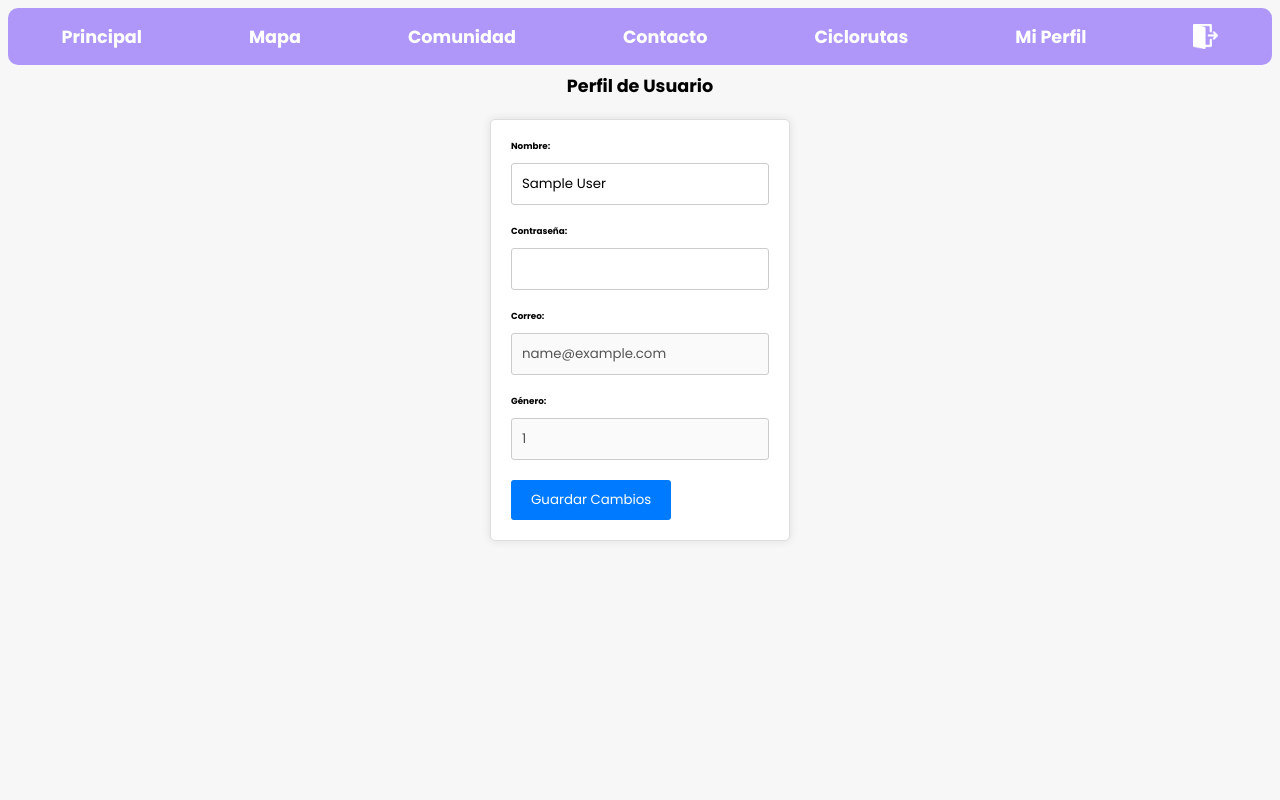
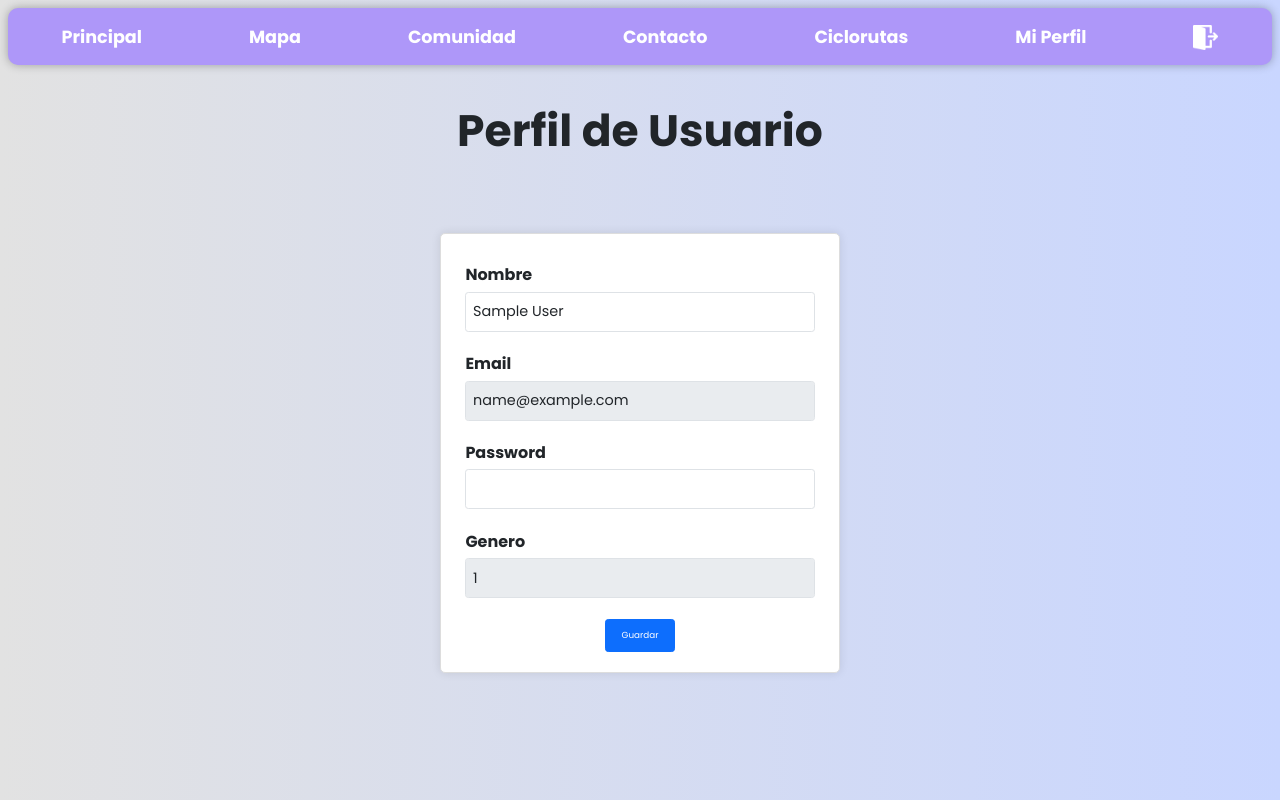
Before and after one commit to Samue2408/ProyectoMovilidad, a Flask app: page /prueba in a window 1280 px wide. Run offline with Flask 3, Linux system fonts and the light colour scheme; the visitor is signed in with stand-in values (Sample User, id 1).

Commit message:
Nuevo usuario predet. y Mejora perfil de usu

```diff
--- a/BackEnd/config/static/css/act.css
+++ b/BackEnd/config/static/css/act.css
@@ -1,4 +1,10 @@
 /* Estilos generales */
+@import url('https://fonts.googleapis.com/css2?family=Poppins:ital,wght@0,100;0,200;0,300;0,400;0,500;0,600;0,700;0,800;0,900;1,100;1,200;1,300;1,400;1,500;1,600;1,700;1,800;1,900&display=swap');
+
+* {
+  font-family: 'Poppins', sans-serif;
+}
+
 :root {
     --blanco: #ffffff;
     --oscuro: #212121;
@@ -21,10 +27,11 @@ html {
   }
 
 body {
-    font-family: Arial, sans-serif;
-    background-color: #f7f7f7;
+    height: 100%;
     margin: 0;
     padding: 0;
+    background-color: #c9d6ff;
+    background: linear-gradient(to right, #e2e2e2, #c9d6ff);
 }
 
 fieldset{
@@ -32,11 +39,29 @@ fieldset{
 }
 
 h1 {
+    font-size: 5rem;
+    font-weight: 700;
+    display: flex;
+    margin: 5vh;
+    align-items: center;
+    justify-content: center;
     text-align: center;
 }
 
+.container_form{
+    height: 65vh;
+    display: flex;
+    justify-content: center;
+    align-items: center;
+    font-size: 2vh;
+    margin: 10px;
+}
+
 form {
-    max-width: 300px;
+    height: 55vh;
+    display: flex;
+    justify-content: center;
+    max-width: 400px;
     margin: 0 auto;
     padding: 20px;
     background-color: #fff;
@@ -52,42 +77,38 @@ label {
     font-weight: bold;
 }
 
-input[type="text"],
-input[type="password"] {
-    width: 100%;
-    padding: 10px;
-    margin-bottom: 20px;
-    border: 1px solid #ccc;
-    border-radius: 3px;
+
+button {
+    width: 20%;
 }
 
-/* Estilo para el botón de guardar cambios */
-input[type="submit"] {
-    background-color: #007bff;
-    color: #fff;
-    border: none;
-    border-radius: 3px;
-    padding: 10px 20px;
-    cursor: pointer;
+.col-12 {
+    display: flex;
+    justify-content: center;
 }
 
-input[type="submit"]:hover {
-    background-color: #0056b3;
+fieldset .form-control {
+    width: 200%;
+    height: 5vh;
+    font-size: 1.8vh;
 }
 
-/* Estilos para los párrafos de información */
-p {
-    margin-bottom: 10px;
+@media (max-width: 767px) {
+    fieldset .form-control {
+        width: 100%;
+    }
 }
 
-/* Estilos para el formulario */
-#update-form {
-    margin-top: 20px;
+@media (max-width: 872px) {
+    h1 {
+        font-size: 3rem;
+        font-weight: 700;
+        display: flex;
+        height: 10%;
+        margin: 4vh;
+    }
+    .container_form {
+        padding-top: 10px;
+        align-items: baseline;
+    }
 }
-
-/* Estilos para el campo "Género" */
-#genre {
-    width: 100%;
-}
-
-/* Otras etiquetas o elementos que desees personalizar */
--- a/BackEnd/config/static/css/layout.css
+++ b/BackEnd/config/static/css/layout.css
@@ -16,6 +16,7 @@ body {
   background-color: var(--secundario);
   border-radius: 10px;
   margin: 8px;
+  box-shadow: 0 0 10px rgba(0, 0, 0, 0.3);
 }
 
 .navegacion-principal {
@@ -59,7 +60,7 @@ body {
     padding: 0.5rem 1rem; /* Ajustar el relleno para pantallas más pequeñas */
   }
   .navegacion-principal {
-    height: 200px;
+    height: auto;
   }
   #close_ss {
     height: 20px;
--- a/BackEnd/config/templates/act_info.html
+++ b/BackEnd/config/templates/act_info.html
@@ -3,6 +3,9 @@
 {% block title %}Perfil de Usuario{% endblock %}
 
 {% block styles %}
+
+<link href="https://cdn.jsdelivr.net/npm/bootstrap@5.3.2/dist/css/bootstrap.min.css" rel="stylesheet"
+    integrity="sha384-T3c6CoIi6uLrA9TneNEoa7RxnatzjcDSCmG1MXxSR1GAsXEV/Dwwykc2MPK8M2HN" crossorigin="anonymous">
 <link rel="stylesheet" href="{{ url_for('static', filename='css/act.css') }}" />
 {% endblock %}
 
@@ -10,26 +13,46 @@
 {% block body %}
 <h1>Perfil de Usuario</h1>
 
-<form id="update-form">
-    <label for="nombre">Nombre:</label>
-    <input type="text" id="nombre" name="nombre" value="{{ User.name }}" required>
-    <br>
-    <label for="contrasena">Contraseña:</label>
-    <input type="password" id="contrasena" name="contrasena" value="{{ User.password }}" required>
-    <br>
-    <fieldset disabled>
-        <label for="email">Correo:</label>
-        <input type="text" id="email" name="email" value="{{ User.email }}">
-        <br>
-        <label for="genre">Género:</label>
-        <input type="text" id="genre" name="genre" value="{{ User.genre }}">
-        <br>
-    </fieldset>
+<div class="container_form">
+    <form class="row g-3">
+        <fieldset>
+            <div class="col-md-6">
+                <label for="inputName" class="form-label">Nombre</label>
+                <input type="text" class="form-control" id="inputName" value="{{ User.name }}">
+            </div>
+        </fieldset>
 
-    <input type="submit" value="Guardar Cambios">
+        <fieldset disabled>
+            <div class="col-md-6">
+                <label for="inputEmail4" class="form-label">Email</label>
+                <input type="email" class="form-control" id="exampleInputEmail1" value="{{ User.email }}">
+            </div>
+        </fieldset>
 
-</form>
+        <fieldset>
+            <div class="col-md-6">
+                <label for="inputPassword4" class="form-label">Password</label>
+                <input type="password" class="form-control" id="inputPassword4" value="{{ User.password }}">
+            </div>
+        </fieldset>
+
+        <fieldset disabled>
+            <div class="col-md-6">
+                <label for="inputGenre" class="form-label">Genero</label>
+                <input type="text" class="form-control" id="inputGenre" value="{{ User.genre }}">
+            </div>
+        </fieldset>
+        <div class="col-12">
+            <button type="submit" class="btn btn-primary">Guardar</button>
+        </div>
+
+    </form>
+</div>
+
 {% endblock %}
 
 {% block scripts %}
+<script src="https://cdn.jsdelivr.net/npm/bootstrap@5.3.2/dist/js/bootstrap.bundle.min.js"
+    integrity="sha384-C6RzsynM9kWDrMNeT87bh95OGNyZPhcTNXj1NW7RuBCsyN/o0jlpcV8Qyq46cDfL"
+    crossorigin="anonymous"></script>
 {% endblock %}
--- a/BackEnd/config/templates/layout.html
+++ b/BackEnd/config/templates/layout.html
@@ -17,6 +17,7 @@
   />
 </head>
 <body>
+  <header>
     <div class="nav-bg">
       <nav class="navegacion-principal contenedor">
       <a href="/">Principal</a>
@@ -28,6 +29,8 @@
       <a href="/logout"><img src="../static/img/cerrar-sesion.png" alt="cerrar sesion" id="close_ss"></a>
       </nav>
   </div>
+  </header>
+
     {% block body %}
     {% endblock %}
 
--- a/BackEnd/config/templates/login.html
+++ b/BackEnd/config/templates/login.html
@@ -12,7 +12,7 @@
   <link rel="stylesheet" href="{{ url_for('static', filename='css/normalize.css') }}">
   <link rel="stylesheet" href="//cdn.jsdelivr.net/npm/alertifyjs@1.13.1/build/css/alertify.min.css" />
 
-  <title>Login</title>
+  <title>Ciclobaq | Login</title>
 </head>
 
 <body>
--- a/BackEnd/models/User.py
+++ b/BackEnd/models/User.py
@@ -27,7 +27,7 @@ def agregar_producto(nombre, correo, contrasena, genero):
 
 with app.app_context():
     db.create_all()
-    agregar_producto('admin', 'admin', 'admin', 'Masculino')
+    agregar_producto('admin', 'admin@admin.com', 'admin', 'Masculino')
     db.session.commit()
 
 class UserSchema(ma.Schema):
```
Lines whose indentation alone changed are shown as unchanged.
